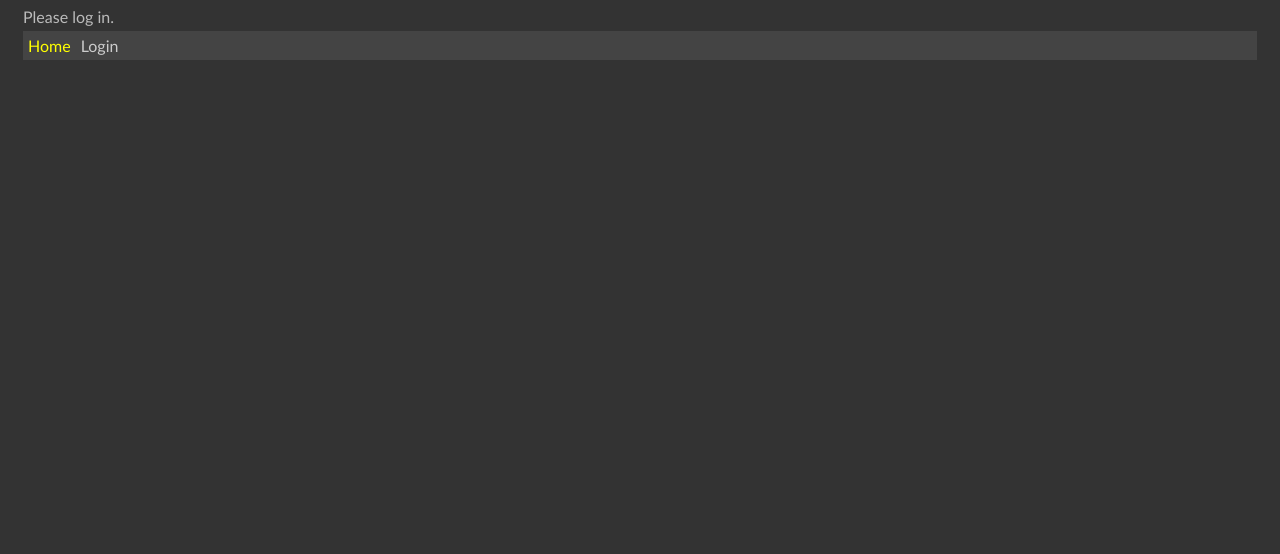
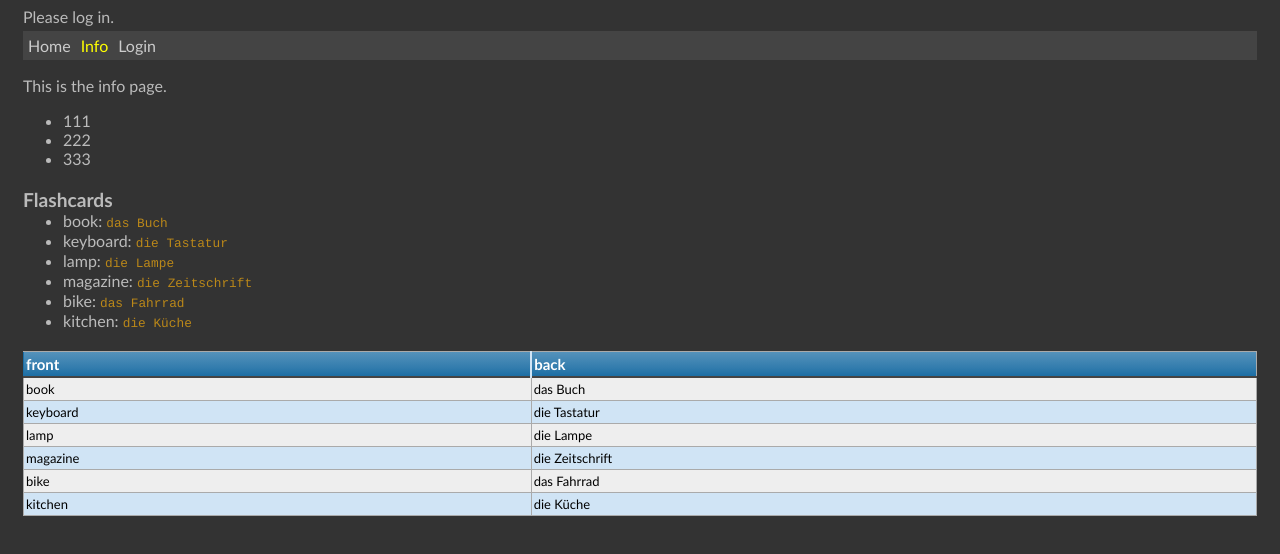
Before and after one commit to edwardtanguay/dom-js-menu-pseudo-login, a website with bundled scripts: page index.html in a window 1280 px wide. Shown: the part 60-614 px from the top of the page. Built offline with nearby package versions, Linux system fonts and the light colour scheme.

Commit message:
show HTML table

```diff
--- a/css/main.scss
+++ b/css/main.scss
@@ -18,13 +18,13 @@ body {
 	.info {
 		span.back {
 			color: rgb(187, 136, 25);
-			font-size: .8rem;
+			font-size: 0.8rem;
 			font-family: courier;
 		}
 	}
 
 	.topBar {
-		display:flex;
+		display: flex;
 		justify-content: space-between;
 		margin: 0 0 5px 0;
 	}
@@ -92,4 +92,65 @@ body {
 			}
 		}
 	}
+
+	table.blueTable {
+		border: 1px solid #1c6ea4;
+		background-color: #eeeeee;
+		width: 100%;
+		text-align: left;
+		border-collapse: collapse;
+		margin: 20px 0 0 0;
+		color: black;
+	}
+	table.blueTable td,
+	table.blueTable th {
+		border: 1px solid #aaaaaa;
+		padding: 3px 2px;
+	}
+	table.blueTable tbody td {
+		font-size: 13px;
+	}
+	table.blueTable tr:nth-child(even) {
+		background: #d0e4f5;
+	}
+	table.blueTable thead {
+		background: #1c6ea4;
+		background: -moz-linear-gradient(top, #5592bb 0%, #327cad 66%, #1c6ea4 100%);
+		background: -webkit-linear-gradient(top, #5592bb 0%, #327cad 66%, #1c6ea4 100%);
+		background: linear-gradient(to bottom, #5592bb 0%, #327cad 66%, #1c6ea4 100%);
+		border-bottom: 2px solid #444444;
+	}
+	table.blueTable thead th {
+		font-size: 15px;
+		font-weight: bold;
+		color: #ffffff;
+		border-left: 2px solid #d0e4f5;
+	}
+	table.blueTable thead th:first-child {
+		border-left: none;
+	}
+
+	table.blueTable tfoot {
+		font-size: 14px;
+		font-weight: bold;
+		color: #ffffff;
+		background: #d0e4f5;
+		background: -moz-linear-gradient(top, #dcebf7 0%, #d4e6f6 66%, #d0e4f5 100%);
+		background: -webkit-linear-gradient(top, #dcebf7 0%, #d4e6f6 66%, #d0e4f5 100%);
+		background: linear-gradient(to bottom, #dcebf7 0%, #d4e6f6 66%, #d0e4f5 100%);
+		border-top: 2px solid #444444;
+	}
+	table.blueTable tfoot td {
+		font-size: 14px;
+	}
+	table.blueTable tfoot .links {
+		text-align: right;
+	}
+	table.blueTable tfoot .links a {
+		display: inline-block;
+		background: #1c6ea4;
+		color: #ffffff;
+		padding: 2px 8px;
+		border-radius: 5px;
+	}
 }
--- a/js/data/pages.js
+++ b/js/data/pages.js
@@ -9,7 +9,7 @@ export const pages = [
 		"id": 2,
 		"idCode": "info",
 		"title": "Info",
-		"accessGroups": "members"
+		"accessGroups": "members,loggedOutUsers"
 	},
 	{
 		"id": 3,
--- a/js/main.js
+++ b/js/main.js
@@ -116,6 +116,21 @@ menuItemInfoElem.addEventListener('click', () => {
 		}).join('')}
 	</ul>
 	`;
+		infoContentElem.innerHTML += `
+		<table class="blueTable">
+			<thead>
+				<tr>
+					<th>front</th>
+					<th>back</th>
+				</tr>
+			</thead>
+			<tbody>
+				${flashcards.map(flashcard => {
+			return `<tr><td>${flashcard.front}</td><td>${flashcard.back}</td></tr>`;
+		}).join('')}
+			</tbody>
+		</table>
+		`
 	})();
 });
 const menuItemAdminElem = document.querySelector('nav ul li.admin');
@@ -144,4 +159,4 @@ const pageItems = pages.map(page => {
 pageManager(currentPageIdCode);
 userManager(currentUser);
 menuManager();
-menuItemHomeElem.click();
+menuItemInfoElem.click();
```
Also changed, not shown: index.html (+2 -0 lines), css/main.css, 1 other file.
